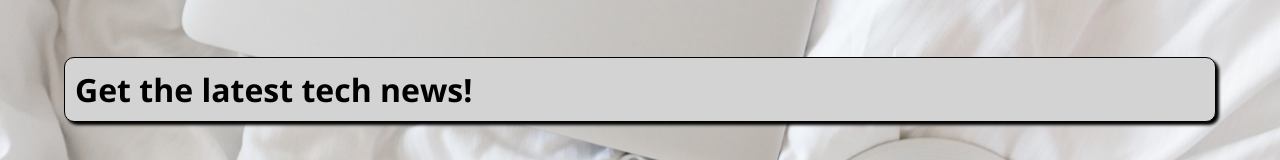
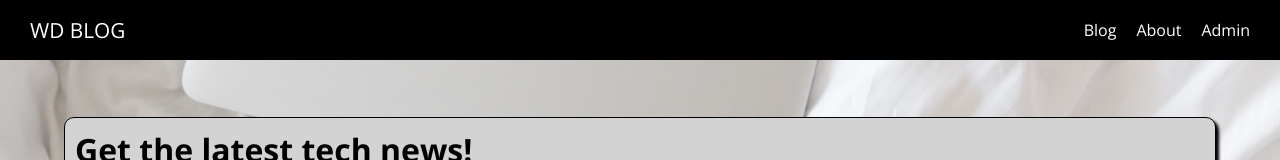
Before and after one commit to AleksiDu/nuxt-blog-app, a Nuxt app: page / in a window 1280 px wide. Shown: the top 160 px of the page. Built offline with nearby package versions, Linux system fonts and the light colour scheme.

Commit message:
add the header component

```diff
--- /dev/null
+++ b/components/Navigation/TheHeader.vue
@@ -0,0 +1,83 @@
+<template>
+  <div class="header-container">
+    <header class="the-header">
+      <NavigationTheSideNavToggle @toggle="$emit('sidenavToggle')" />
+      <div class="logo">
+        <nuxt-link to="/">WD BLOG</nuxt-link>
+      </div>
+      <div class="spacer"></div>
+      <div class="navigation-items">
+        <ul class="nav-list">
+          <li class="nav-item"><nuxt-link to="/post">Blog</nuxt-link></li>
+          <li class="nav-item"><nuxt-link to="/about">About</nuxt-link></li>
+          <li class="nav-item"><nuxt-link to="/admin">Admin</nuxt-link></li>
+        </ul>
+      </div>
+    </header>
+  </div>
+</template>
+
+<style scoped>
+.header-container {
+  height: 60px;
+}
+
+.the-header {
+  width: 100%;
+  position: fixed;
+  height: 60px;
+  display: flex;
+  justify-content: space-around;
+  align-items: center;
+  background-color: black;
+  z-index: 100;
+  box-sizing: border-box;
+  padding: 0 20px;
+}
+
+.logo {
+  margin: 0 10px;
+  font-size: 1.3rem;
+}
+
+.logo a {
+  text-decoration: none;
+  color: white;
+}
+
+.spacer {
+  flex: 1;
+}
+
+.navigation-items {
+  display: none;
+}
+
+@media (min-width: 768px) {
+  .navigation-items {
+    display: block;
+  }
+}
+
+.nav-list {
+  list-style: none;
+  padding: 0;
+  margin: 0;
+  display: flex;
+}
+
+.nav-item {
+  margin: 0 10px;
+}
+
+.nav-item a {
+  text-decoration: none;
+  color: white;
+}
+
+.nav-item a:hover,
+.nav-item a:active,
+.nav-item a.nuxt-link-active {
+  color: red;
+}
+</style>
--- /dev/null
+++ b/components/Navigation/TheSideNavToggle.vue
@@ -0,0 +1,30 @@
+<template>
+  <div class="drawer-toggle" role="button" @click="$emit('toggle')">
+    <div class="bar"></div>
+    <div class="bar"></div>
+    <div class="bar"></div>
+  </div>
+</template>
+
+<style scoped>
+.drawer-toggle {
+  display: flex;
+  flex-direction: column;
+  justify-content: space-around;
+  height: 50%;
+  width: 35px;
+  cursor: pointer;
+}
+
+@media (min-width: 768px) {
+  .drawer-toggle {
+    display: none;
+  }
+}
+
+.drawer-toggle .bar {
+  width: 90%;
+  height: 2px;
+  background-color: white;
+}
+</style>
--- /dev/null
+++ b/components/Navigation/TheSidenav.vue
@@ -0,0 +1,82 @@
+<template>
+  <div class="sidenav-container">
+    <div v-if="show" class="sidenav-backdrop" @click="$emit('close')"></div>
+    <transition name="slide-side">
+      <div v-if="show" class="sidenav">
+        <ul class="nav-list" @click="$emit('close')">
+          <li class="nav-item"><nuxt-link to="/post">Blog</nuxt-link></li>
+          <li class="nav-item"><nuxt-link to="/about">About</nuxt-link></li>
+          <li class="nav-item"><nuxt-link to="/admin">Admin</nuxt-link></li>
+        </ul>
+      </div>
+    </transition>
+  </div>
+</template>
+
+<script setup>
+const props = defineProps({
+  show: {
+    type: Boolean,
+    default: false,
+  },
+});
+</script>
+
+<style scoped>
+.sidenav-container {
+  height: 100%;
+  width: 100%;
+}
+
+.sidenav-backdrop {
+  width: 100%;
+  height: 100%;
+  background-color: rgba(0, 0, 0, 0.7);
+  z-index: 1000;
+  position: fixed;
+  top: 0;
+  left: 0;
+}
+
+.sidenav {
+  height: 100%;
+  width: 300px;
+  background-color: white;
+  z-index: 10000;
+  position: fixed;
+  top: 0;
+  left: 0;
+  box-sizing: border-box;
+  padding: 30px;
+}
+
+.slide-side-enter-active,
+.slide-side-leave-active {
+  transition: all 0.3s ease-out;
+}
+.slide-side-enter,
+.slide-side-leave-to {
+  transform: translateX(-100%);
+}
+
+.nav-list {
+  list-style: none;
+  padding: 0;
+  margin: 0;
+}
+
+.nav-item {
+  margin: 20px 0;
+}
+
+.nav-item a {
+  text-decoration: none;
+  color: black;
+  font-size: 1.5rem;
+}
+
+.nav-item a:hover,
+.nav-item a:active {
+  color: red;
+}
+</style>
--- a/layouts/default.vue
+++ b/layouts/default.vue
@@ -1,8 +1,17 @@
 <template>
   <div>
+    <NavigationTheHeader @sidenavToggle="displaySidenav = !displaySidenav" />
+    <NavigationTheSidenav
+      :show="displaySidenav"
+      @close="displaySidenav = false"
+    />
     <slot />
   </div>
 </template>
+
+<script setup>
+const displaySidenav = ref(false);
+</script>
 
 <style>
 html {
```
